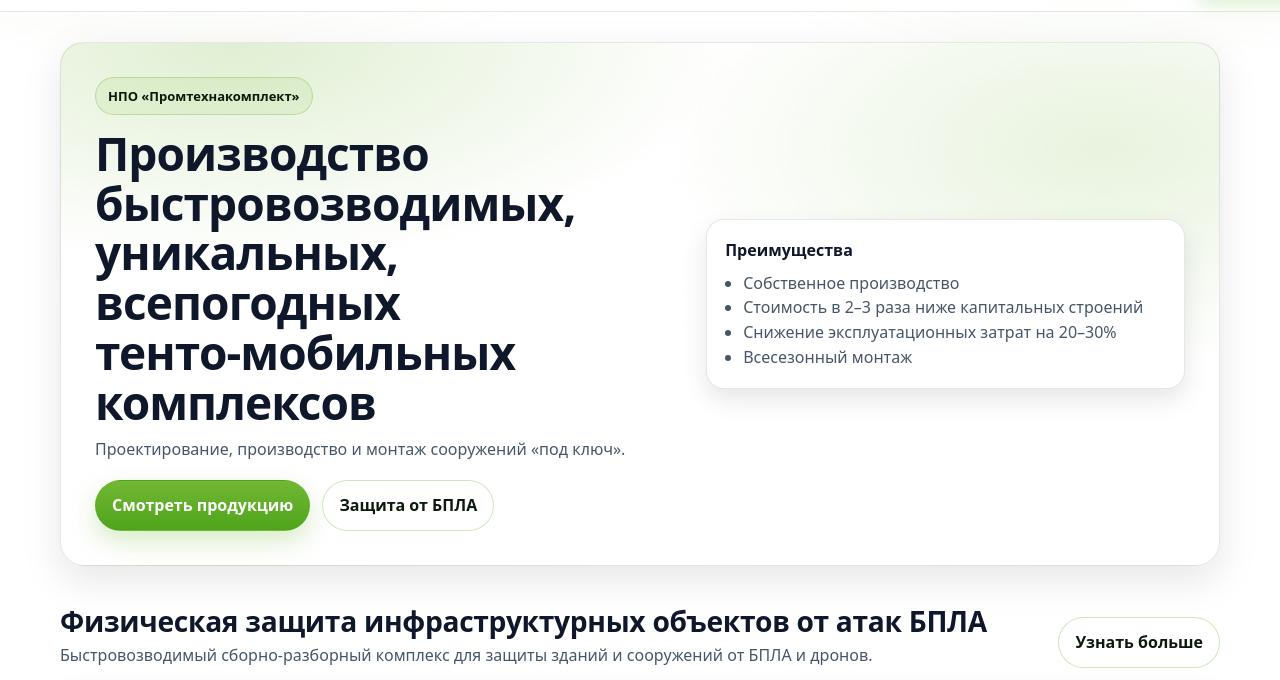
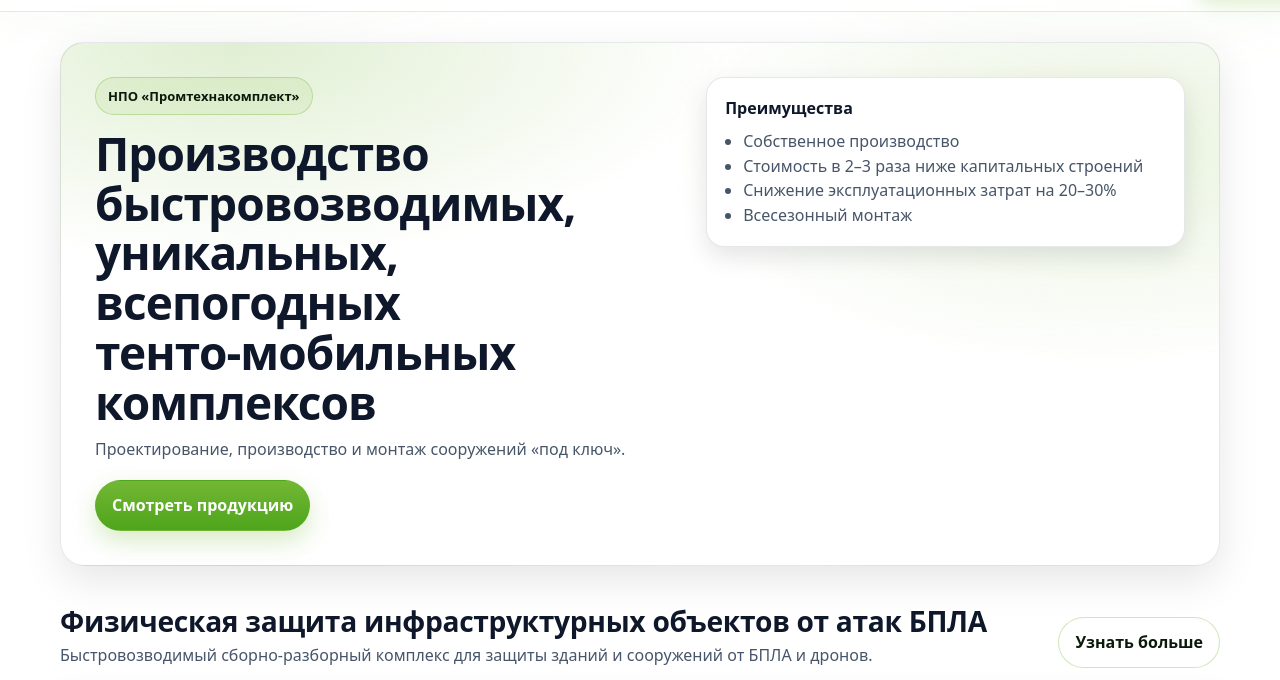
Before and after one commit to laninOV/ptk, a plain HTML site: page npo-ptnk.ru-v2/index.html in a window 1280 px wide. Shown: the part 65-745 px from the top of the page. Drawn offline with Linux system fonts and the light colour scheme; grey boxes are pictures that could not be loaded.

Commit message:
first commit

```diff
--- a/npo-ptnk.ru-v2/assets/styles.css
+++ b/npo-ptnk.ru-v2/assets/styles.css
@@ -225,7 +225,7 @@ main{padding:calc(var(--header-h, 0px) + 22px) 0 60px}
   grid-template-columns:1.1fr .9fr;
   gap:26px;
   padding:34px;
-  align-items:center;
+  align-items:start;
 }
 .kicker{
   display:inline-flex;
@@ -253,6 +253,7 @@ main{padding:calc(var(--header-h, 0px) + 22px) 0 60px}
   border:1px solid var(--border);
   box-shadow:var(--shadow-sm);
   padding:18px;
+  align-self:start;
 }
 .hero-card h3{margin:0 0 8px; font-size:16px}
 .hero-card ul{margin:0; padding-left:18px; color:var(--muted)}
--- a/npo-ptnk.ru-v2/index.html
+++ b/npo-ptnk.ru-v2/index.html
@@ -47,7 +47,6 @@
               <p>Проектирование, производство и монтаж сооружений «под ключ».</p>
               <div class="hero-actions">
                 <a class="btn btn-primary" href="produktsiya/index.html">Смотреть продукцию</a>
-                <a class="btn btn-secondary" href="zashchita-ot-bpla-i-dronov/index.html">Защита от БПЛА</a>
               </div>
             </div>
             <aside class="hero-card">
```
